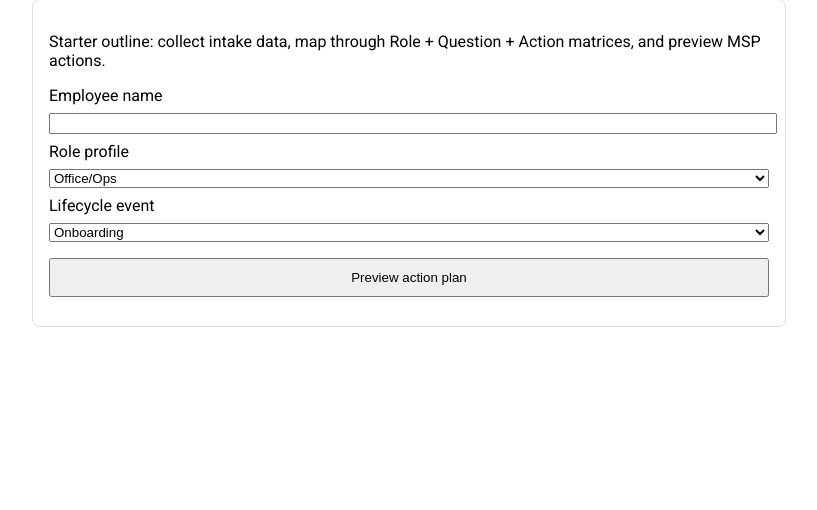
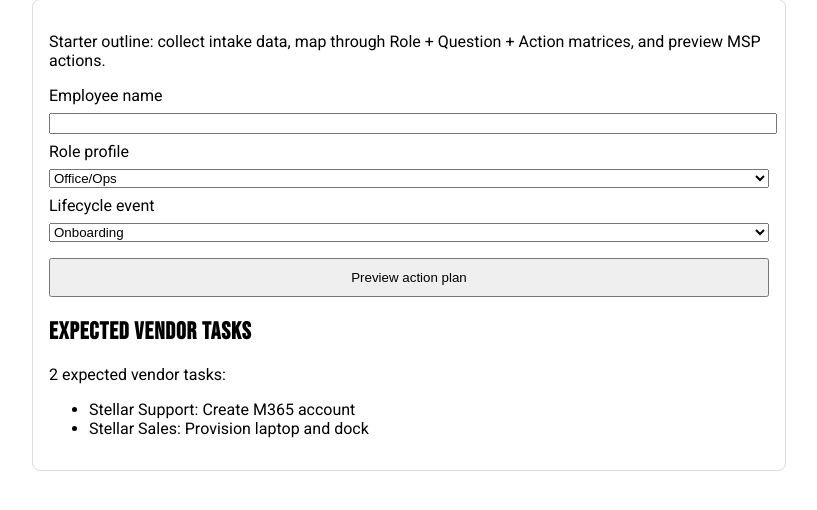
Before and after one commit to kdnye/lifecycle, a Flask app: page / in a window 1280 px wide. Shown: the part 93-603 px from the top of the page, without its empty margins (0-817 px from the left). Run offline with Flask 3, Linux system fonts and the light colour scheme.

Commit message:
Add live vendor task preview on intake form

```diff
--- a/templates/intake/form.html
+++ b/templates/intake/form.html
@@ -27,24 +27,74 @@
       <button type="submit">Preview action plan</button>
     </form>
 
+    <h2 class="fsi-display">Expected Vendor Tasks</h2>
+    <p id="tasks-status" aria-live="polite"></p>
+    <ul id="tasks-list"></ul>
+
     <pre id="result"></pre>
   </div>
 
   <script>
     const form = document.getElementById('intake-form');
+    const roleProfile = document.getElementById('role_profile');
+    const eventType = document.getElementById('event_type');
+    const tasksStatus = document.getElementById('tasks-status');
+    const tasksList = document.getElementById('tasks-list');
     const result = document.getElementById('result');
+
+    const getPayload = () => Object.fromEntries(new FormData(form).entries());
+
+    const renderTaskPreview = (actions) => {
+      tasksList.innerHTML = '';
+      if (!Array.isArray(actions) || actions.length === 0) {
+        tasksStatus.textContent = 'No vendor tasks are expected for this selection.';
+        return;
+      }
+
+      tasksStatus.textContent = `${actions.length} expected vendor task${actions.length === 1 ? '' : 's'}:`;
+      actions.forEach((item) => {
+        const listItem = document.createElement('li');
+        listItem.textContent = `${item.vendor}: ${item.action}`;
+        tasksList.appendChild(listItem);
+      });
+    };
+
+    const fetchAndRenderPreview = async () => {
+      tasksStatus.textContent = 'Loading expected vendor tasks...';
+
+      try {
+        const response = await fetch('/preview-actions', {
+          method: 'POST',
+          headers: { 'Content-Type': 'application/json' },
+          body: JSON.stringify(getPayload()),
+        });
+
+        if (!response.ok) {
+          throw new Error(`Request failed with status ${response.status}`);
+        }
+
+        const data = await response.json();
+        renderTaskPreview(data.actions);
+      } catch (error) {
+        tasksList.innerHTML = '';
+        tasksStatus.textContent = 'Unable to load expected vendor tasks right now. Please try again.';
+      }
+    };
 
     form.addEventListener('submit', async (event) => {
       event.preventDefault();
-      const payload = Object.fromEntries(new FormData(form).entries());
-
       const response = await fetch('/preview-actions', {
         method: 'POST',
         headers: { 'Content-Type': 'application/json' },
-        body: JSON.stringify(payload),
+        body: JSON.stringify(getPayload()),
       });
 
       result.textContent = JSON.stringify(await response.json(), null, 2);
+      fetchAndRenderPreview();
     });
+
+    roleProfile.addEventListener('change', fetchAndRenderPreview);
+    eventType.addEventListener('change', fetchAndRenderPreview);
+    fetchAndRenderPreview();
   </script>
 {% endblock %}
```
